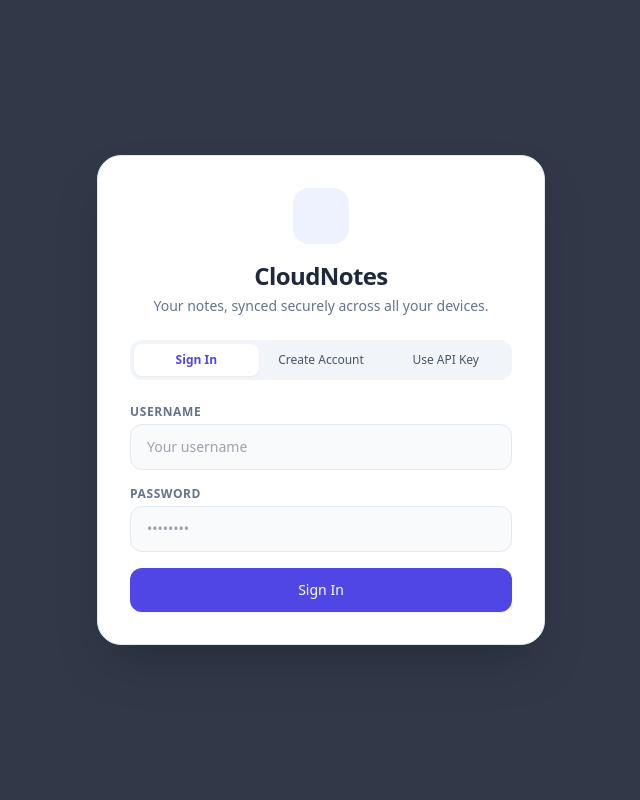
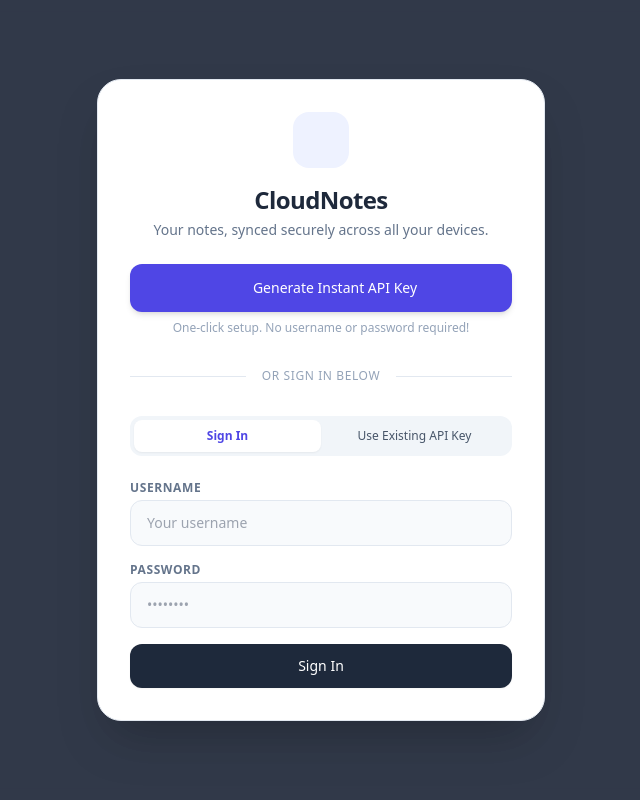
Before and after one commit to ShashankTiwari1801/NotesApp, a FastAPI app: page / in a window 1280 px wide. Shown: the whole page, without its empty margins (319-959 px from the left). Run offline with FastAPI, Linux system fonts and the light colour scheme; some libraries are stand-ins or nearby versions.

Commit message:
Add instant API key generation and sync support

```diff
--- a/app/main.py
+++ b/app/main.py
@@ -16,7 +16,6 @@ from app.schemas import (
 )
 
 # Recreate database tables with new schema
-Base.metadata.drop_all(bind=engine)
 Base.metadata.create_all(bind=engine)
 
 app = FastAPI(title="Cloud Notes App", description="Multi-user Notes Application with API Key Sync", version="2.0.0")
@@ -77,6 +76,24 @@ def login(user_in: UserLogin, db: Session = Depends(get_db)):
     user = db.query(User).filter(User.username == user_in.username, User.hashed_password == hashed).first()
     if not user:
         raise HTTPException(status_code=400, detail="Invalid username or password")
+    return user
+
+@app.post("/api/auth/generate-key", response_model=UserResponse, status_code=status.HTTP_201_CREATED)
+def generate_instant_key(db: Session = Depends(get_db)):
+    """Generate an instant API key without needing a username/password."""
+    unique_id = secrets.token_hex(4)
+    username = f"user_{unique_id}"
+    api_key = "sk_" + secrets.token_hex(24)
+    hashed = hash_password(secrets.token_hex(16))
+
+    user = User(
+        username=username,
+        hashed_password=hashed,
+        api_key=api_key
+    )
+    db.add(user)
+    db.commit()
+    db.refresh(user)
     return user
 
 @app.post("/api/auth/verify-key", response_model=UserResponse)
--- a/templates/index.html
+++ b/templates/index.html
@@ -3,7 +3,7 @@
 <head>
     <meta charset="UTF-8">
     <meta name="viewport" content="width=device-width, initial-scale=1.0">
-    <title>Cloud Notes - Secure Account Login</title>
+    <title>Cloud Notes - Secure Access</title>
     <!-- Tailwind CSS CDN -->
     <script src="https://cdn.tailwindcss.com"></script>
     <script>
@@ -46,11 +46,25 @@
                 <p class="text-sm text-slate-500 dark:text-slate-400 mt-1">Your notes, synced securely across all your devices.</p>
             </div>
 
+            <!-- Instant Generate API Key Banner / Button (Primary recommendation) -->
+            <div class="mb-6">
+                <button @click="generateInstantKey()" class="w-full bg-indigo-600 hover:bg-indigo-700 text-white font-medium py-3.5 px-4 rounded-xl shadow-md transition-all flex items-center justify-center space-x-2 text-sm transform active:scale-95">
+                    <i data-lucide="sparkles" class="w-5 h-5"></i>
+                    <span>Generate Instant API Key</span>
+                </button>
+                <p class="text-xs text-slate-400 text-center mt-2">One-click setup. No username or password required!</p>
+            </div>
+
+            <div class="relative flex py-2 items-center mb-6">
+                <div class="flex-grow border-t border-slate-200 dark:border-slate-800"></div>
+                <span class="flex-shrink mx-4 text-xs text-slate-400 uppercase tracking-wider">or sign in below</span>
+                <div class="flex-grow border-t border-slate-200 dark:border-slate-800"></div>
+            </div>
+
             <!-- Auth Tabs -->
             <div class="flex rounded-xl bg-slate-100 dark:bg-slate-900 p-1 mb-6">
                 <button @click="authMode = 'login'" :class="authMode === 'login' ? 'bg-white dark:bg-darkcard text-indigo-600 dark:text-indigo-400 shadow-sm font-semibold' : 'text-slate-600 dark:text-slate-400'" class="flex-1 py-2 text-xs rounded-lg transition-all">Sign In</button>
-                <button @click="authMode = 'register'" :class="authMode === 'register' ? 'bg-white dark:bg-darkcard text-indigo-600 dark:text-indigo-400 shadow-sm font-semibold' : 'text-slate-600 dark:text-slate-400'" class="flex-1 py-2 text-xs rounded-lg transition-all">Create Account</button>
-                <button @click="authMode = 'apikey'" :class="authMode === 'apikey' ? 'bg-white dark:bg-darkcard text-indigo-600 dark:text-indigo-400 shadow-sm font-semibold' : 'text-slate-600 dark:text-slate-400'" class="flex-1 py-2 text-xs rounded-lg transition-all">Use API Key</button>
+                <button @click="authMode = 'apikey'" :class="authMode === 'apikey' ? 'bg-white dark:bg-darkcard text-indigo-600 dark:text-indigo-400 shadow-sm font-semibold' : 'text-slate-600 dark:text-slate-400'" class="flex-1 py-2 text-xs rounded-lg transition-all">Use Existing API Key</button>
             </div>
 
             <!-- Login Form -->
@@ -68,28 +82,8 @@
                 <template x-if="authError">
                     <div class="p-3 bg-rose-50 dark:bg-rose-950/50 border border-rose-200 dark:border-rose-900 text-rose-600 dark:text-rose-400 text-xs rounded-xl text-center" x-text="authError"></div>
                 </template>
-                <button type="submit" class="w-full bg-indigo-600 hover:bg-indigo-700 text-white font-medium py-3 px-4 rounded-xl shadow-sm transition-all text-sm">
+                <button type="submit" class="w-full bg-slate-800 hover:bg-slate-900 text-white font-medium py-3 px-4 rounded-xl shadow-sm transition-all text-sm">
                     Sign In
-                </button>
-            </form>
-
-            <!-- Register Form -->
-            <form x-show="authMode === 'register'" @submit.prevent="register()" class="space-y-4">
-                <div>
-                    <label class="block text-xs font-semibold text-slate-500 dark:text-slate-400 uppercase tracking-wider mb-1">Choose Username</label>
-                    <input type="text" x-model="registerForm.username" required placeholder="Choose a username"
-                           class="w-full px-4 py-3 bg-slate-50 dark:bg-slate-900 border border-slate-200 dark:border-slate-800 rounded-xl focus:outline-none focus:border-indigo-500 text-sm">
-                </div>
-                <div>
-                    <label class="block text-xs font-semibold text-slate-500 dark:text-slate-400 uppercase tracking-wider mb-1">Password</label>
-                    <input type="password" x-model="registerForm.password" required placeholder="••••••••"
-                           class="w-full px-4 py-3 bg-slate-50 dark:bg-slate-900 border border-slate-200 dark:border-slate-800 rounded-xl focus:outline-none focus:border-indigo-500 text-sm">
-                </div>
-                <template x-if="authError">
-                    <div class="p-3 bg-rose-50 dark:bg-rose-950/50 border border-rose-200 dark:border-rose-900 text-rose-600 dark:text-rose-400 text-xs rounded-xl text-center" x-text="authError"></div>
-                </template>
-                <button type="submit" class="w-full bg-indigo-600 hover:bg-indigo-700 text-white font-medium py-3 px-4 rounded-xl shadow-sm transition-all text-sm">
-                    Create Account & Get API Key
                 </button>
             </form>
 
@@ -99,12 +93,12 @@
                     <label class="block text-xs font-semibold text-slate-500 dark:text-slate-400 uppercase tracking-wider mb-1">Your Secret API Key</label>
                     <input type="password" x-model="apiKeyInput" required placeholder="sk_..."
                            class="w-full px-4 py-3 bg-slate-50 dark:bg-slate-900 border border-slate-200 dark:border-slate-800 rounded-xl focus:outline-none focus:border-indigo-500 text-sm font-mono">
-                    <p class="text-xs text-slate-400 mt-1">Use this key on your phone or other devices to instantly access your notes.</p>
+                    <p class="text-xs text-slate-400 mt-1">Paste your API key here to sync notes from another device.</p>
                 </div>
                 <template x-if="authError">
                     <div class="p-3 bg-rose-50 dark:bg-rose-950/50 border border-rose-200 dark:border-rose-900 text-rose-600 dark:text-rose-400 text-xs rounded-xl text-center" x-text="authError"></div>
                 </template>
-                <button type="submit" class="w-full bg-indigo-600 hover:bg-indigo-700 text-white font-medium py-3 px-4 rounded-xl shadow-sm transition-all text-sm">
+                <button type="submit" class="w-full bg-slate-800 hover:bg-slate-900 text-white font-medium py-3 px-4 rounded-xl shadow-sm transition-all text-sm">
                     Connect with API Key
                 </button>
             </form>
@@ -129,8 +123,8 @@
 
                 <!-- Logged in User info & API Key button -->
                 <div class="mb-4 p-3 bg-slate-50 dark:bg-slate-900 rounded-xl border border-slate-200 dark:border-slate-800">
-                    <div class="text-xs text-slate-400">Signed in as</div>
-                    <div class="font-semibold text-sm text-slate-800 dark:text-slate-200 truncate" x-text="currentUser.username"></div>
+                    <div class="text-xs text-slate-400">Account / Device ID</div>
+                    <div class="font-semibold text-xs text-slate-800 dark:text-slate-200 truncate font-mono" x-text="currentUser.username"></div>
                     <button @click="showApiKeyModal = true" class="mt-2 text-xs text-indigo-600 dark:text-indigo-400 hover:underline flex items-center space-x-1 font-medium">
                         <i data-lucide="key" class="w-3.5 h-3.5"></i>
                         <span>View My API Key</span>
@@ -299,7 +293,7 @@
                 </button>
             </div>
             <p class="text-sm text-slate-600 dark:text-slate-300 mb-4">
-                Use this API key on your other devices (phone, laptop) under the "Use API Key" tab to instantly sync and access your notes.
+                Use this API key on your other devices (phone, laptop) under the "Use Existing API Key" tab to instantly sync and access your notes.
             </p>
             <div class="flex items-center space-x-2 mb-6">
                 <input type="text" readonly :value="currentUser.api_key"
@@ -388,11 +382,10 @@
         function notesApp() {
             return {
                 isAuthenticated: false,
-                authMode: 'login', // login, register, apikey
+                authMode: 'login', // login, apikey
                 authError: '',
                 currentUser: { id: null, username: '', api_key: '' },
                 loginForm: { username: '', password: '' },
-                registerForm: { username: '', password: '' },
                 apiKeyInput: '',
                 showApiKeyModal: false,
                 notes: [],
@@ -445,6 +438,26 @@
                         console.error('Verify error:', e);
                     }
                 },
+                async generateInstantKey() {
+                    this.authError = '';
+                    try {
+                        const res = await fetch('/api/auth/generate-key', {
+                            method: 'POST',
+                            headers: { 'Content-Type': 'application/json' }
+                        });
+                        if (res.ok) {
+                            const user = await res.json();
+                            this.currentUser = user;
+                            localStorage.setItem('notes_api_key', user.api_key);
+                            this.isAuthenticated = true;
+                            await this.loadAppData();
+                        } else {
+                            this.authError = 'Failed to generate API key';
+                        }
+                    } catch (e) {
+                        this.authError = 'Connection error';
+                    }
+                },
                 async login() {
                     this.authError = '';
                     try {
@@ -465,28 +478,6 @@
                         }
                     } catch (e) {
                         this.authError = 'Login failed. Please try again.';
-                    }
-                },
-                async register() {
-                    this.authError = '';
-                    try {
-                        const res = await fetch('/api/auth/register', {
-                            method: 'POST',
-                            headers: { 'Content-Type': 'application/json' },
-                            body: JSON.stringify(this.registerForm)
-                        });
-                        if (res.ok) {
-                            const user = await res.json();
-                            this.currentUser = user;
-                            localStorage.setItem('notes_api_key', user.api_key);
-                            this.isAuthenticated = true;
-                            await this.loadAppData();
-                        } else {
-                            const err = await res.json();
-                            this.authError = err.detail || 'Registration failed';
-                        }
-                    } catch (e) {
-                        this.authError = 'Registration failed. Please try again.';
                     }
                 },
                 async loginWithApiKey() {
```
